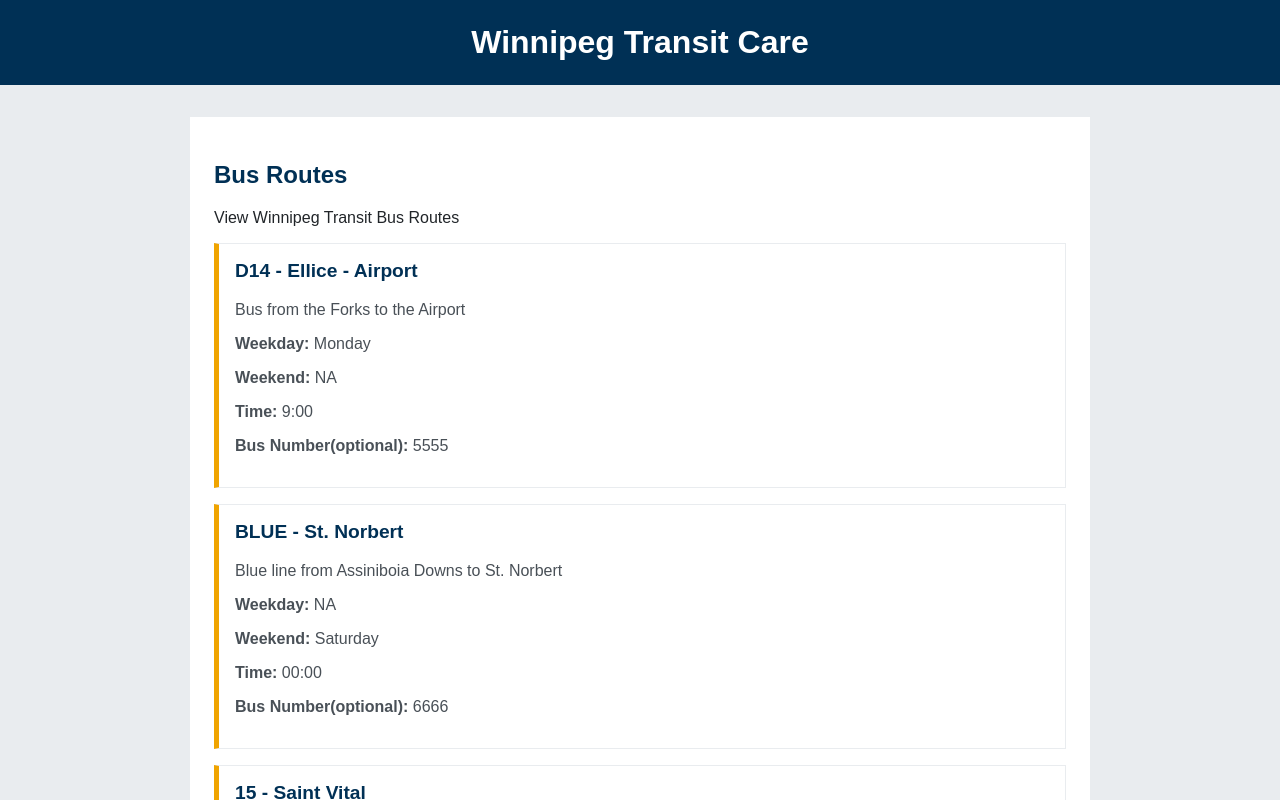
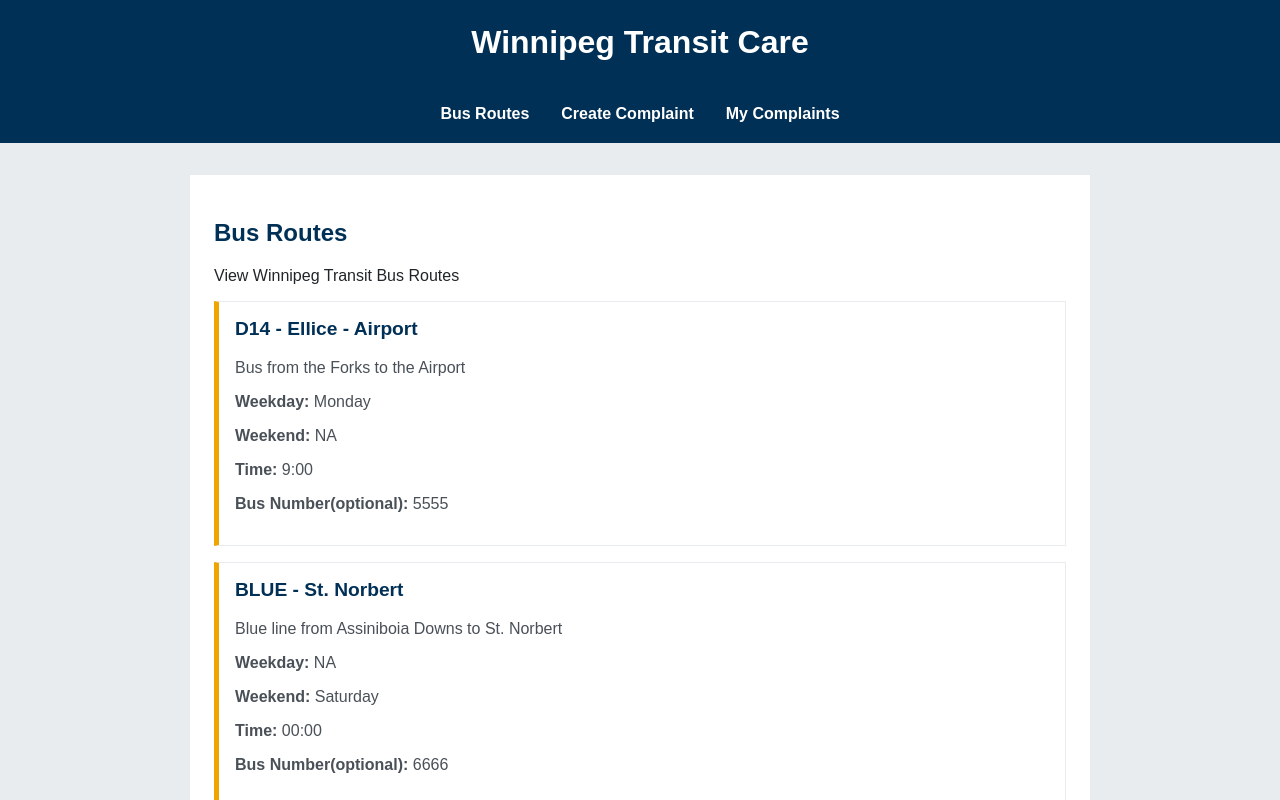
Before and after one commit to rrcw2025oabdel/Winnipeg_Transit_Care, a React (Vite) app: page / in a window 1280 px wide. Shown: the top 800 px of the page. Built offline with nearby package versions, Linux system fonts and the light colour scheme.

Commit message:
Added NavBar after the header to switch pages + adjusted the module css for the Navbar

```diff
--- a/src/components/layout/Layout.tsx
+++ b/src/components/layout/Layout.tsx
@@ -2,11 +2,13 @@
 import Header from "./header/Header";
 import Footer from "./footer/Footer";
 import styles from "./Layout.module.css";
+import Nav from "./nav/Nav";
 
 export default function Layout() {
   return (
     <div className={styles.layout}>
       <Header />
+      <Nav />
 
       <main className={styles.main}>
         <Outlet />
--- a/src/components/layout/nav/Nav.module.css
+++ b/src/components/layout/nav/Nav.module.css
@@ -0,0 +1,25 @@
+.nav {
+  display: flex;
+  justify-content: center;
+  align-items: center;
+  gap: 2rem;
+
+  background-color: #003055;
+  padding: 0.75rem 1rem;
+}
+
+.nav a {
+  color: #ffffff;
+  text-decoration: none;
+  font-weight: bold;
+  padding: 0.5rem 0;
+}
+
+.nav a:hover {
+  color: #f0a400;
+}
+
+.nav a.active {
+  color: #f0a400;
+  border-bottom: 3px solid #f0a400;
+}
--- a/src/components/layout/nav/Nav.tsx
+++ b/src/components/layout/nav/Nav.tsx
@@ -0,0 +1,21 @@
+import { NavLink } from "react-router-dom";
+
+import styles from "./Nav.module.css";
+
+function Nav() {
+  return (
+    <nav className={styles.nav}>
+      <NavLink to="/routes">Bus Routes</NavLink>
+
+      <NavLink to="/complaints/new">
+        Create Complaint
+      </NavLink>
+
+      <NavLink to="/complaints">
+        My Complaints
+      </NavLink>
+    </nav>
+  );
+}
+
+export default Nav;
```
